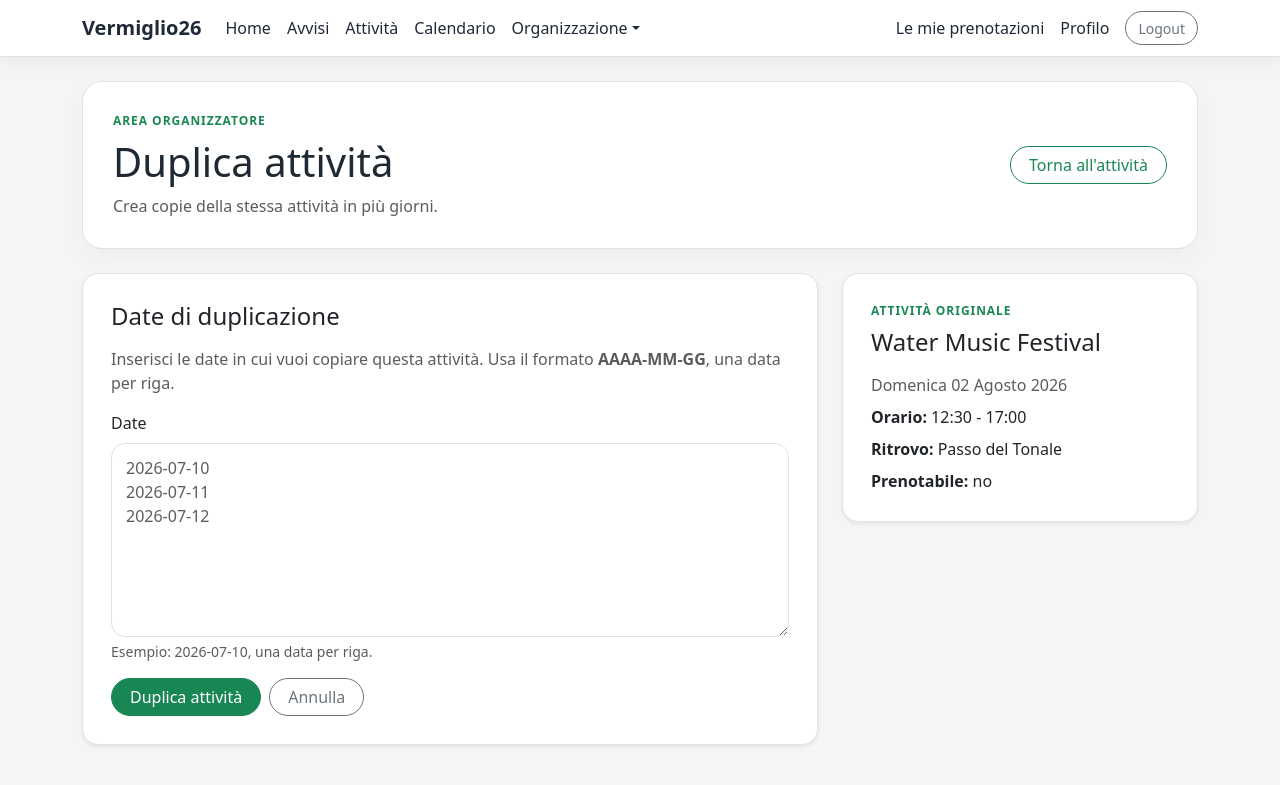
After one commit to ciaroo/mountain-group-planner, a Django app: page /activities/2/duplicate/ in a window 1280 px wide. The commit adds this page. Shown: the top 785 px of the page. Run offline with Django 5.2, Linux system fonts and the light colour scheme; a user stored in the database is signed in; data comes from the database, SQL or seed files in the repository; both versions use the stored data as it was after the commit.

Commit message:
aggiunte attività e migliorato layout calendario

```diff
--- a/activities/forms.py
+++ b/activities/forms.py
@@ -26,9 +26,9 @@ class ActivityForm(forms.ModelForm):
             "category": forms.Select(attrs={"class": "form-select"}),
             "description": forms.Textarea(attrs={"class": "form-control"}),
             "image": forms.ClearableFileInput(attrs={"class": "form-control"}),
-            "date": forms.DateInput(attrs={"class": "form-control", "type": "date"}),
-            "start_time": forms.TimeInput(attrs={"class": "form-control", "type": "time"}),
-            "end_time": forms.TimeInput(attrs={"class": "form-control", "type": "time"}),
+            "date": forms.DateInput(attrs={"class": "form-control","type": "date",},format="%Y-%m-%d",),
+            "start_time": forms.TimeInput(attrs={"class": "form-control","type": "time",},format="%H:%M",),
+            "end_time": forms.TimeInput(attrs={"class": "form-control","type": "time",},format="%H:%M"),
             "meeting_place": forms.TextInput(attrs={"class": "form-control"}),
             "max_participants": forms.NumberInput(attrs={"class": "form-control"}),
             "price": forms.NumberInput(
--- a/activities/urls.py
+++ b/activities/urls.py
@@ -16,6 +16,7 @@ urlpatterns = [
     path("<int:pk>/book/", views.book_activity, name="book_activity"),
     path("<int:pk>/cancel/", views.cancel_booking, name="cancel_booking"),
     path("<int:pk>/edit/", views.update_activity, name="update_activity"),
+    path("<int:pk>/duplicate/", views.duplicate_activity, name="duplicate_activity"),
     path("<int:pk>/delete/", views.delete_activity, name="delete_activity"),
     path("notices/", views.notice_list, name="notice_list"),
     path("notices/create/", views.create_notice, name="create_notice"),
--- a/activities/views.py
+++ b/activities/views.py
@@ -269,6 +269,93 @@ def update_activity(request, pk):
 
 
 @login_required
+def duplicate_activity(request, pk):
+    activity = get_object_or_404(Activity, pk=pk)
+
+    if not request.user.is_staff:
+        messages.error(request, "Non hai il permesso per duplicare attività.")
+        return redirect("activities:activity_detail", pk=activity.pk)
+
+    if request.method == "POST":
+        raw_dates = request.POST.get("dates", "")
+        date_lines = raw_dates.splitlines()
+
+        valid_dates = []
+        invalid_dates = []
+
+        for line in date_lines:
+            clean_line = line.strip()
+
+            if not clean_line:
+                continue
+
+            try:
+                parsed_date = datetime.strptime(clean_line, "%Y-%m-%d").date()
+                valid_dates.append(parsed_date)
+            except ValueError:
+                invalid_dates.append(clean_line)
+
+        if invalid_dates:
+            messages.error(
+                request,
+                "Alcune date non sono valide. Usa il formato AAAA-MM-GG, una data per riga."
+            )
+
+            context = {
+                "activity": activity,
+                "dates": raw_dates,
+                "invalid_dates": invalid_dates,
+            }
+
+            return render(request, "activities/duplicate_activity.html", context)
+
+        if not valid_dates:
+            messages.error(request, "Inserisci almeno una data valida.")
+
+            context = {
+                "activity": activity,
+                "dates": raw_dates,
+            }
+
+            return render(request, "activities/duplicate_activity.html", context)
+
+        created_count = 0
+
+        for new_date in valid_dates:
+            Activity.objects.create(
+                title=activity.title,
+                category=activity.category,
+                description=activity.description,
+                image=activity.image,
+                date=new_date,
+                start_time=activity.start_time,
+                end_time=activity.end_time,
+                meeting_place=activity.meeting_place,
+                max_participants=activity.max_participants,
+                price=activity.price,
+                what_to_bring=activity.what_to_bring,
+                requires_booking=activity.requires_booking,
+                created_by=request.user,
+            )
+
+            created_count += 1
+
+        messages.success(
+            request,
+            f"Attività duplicata correttamente per {created_count} giorno/i."
+        )
+
+        return redirect("activities:activity_detail", pk=activity.pk)
+
+    context = {
+        "activity": activity,
+        "dates": "",
+    }
+
+    return render(request, "activities/duplicate_activity.html", context)
+
+
+@login_required
 def delete_activity(request, pk):
     activity = get_object_or_404(Activity, pk=pk)
 
@@ -302,6 +389,32 @@ def activity_calendar(request):
     activities_by_date = {}
 
     for activity in activities:
+        activity_start = datetime.combine(
+            activity.date,
+            activity.start_time
+        )
+
+        if activity.end_time:
+            activity_end = datetime.combine(
+                activity.date,
+                activity.end_time
+            )
+        else:
+            activity_end = activity_start + timedelta(hours=3)
+
+        duration_minutes = int(
+            (activity_end - activity_start).total_seconds() / 60
+        )
+
+        activity.duration_minutes = duration_minutes
+
+        if duration_minutes <= 120:
+            activity.duration_class = "duration-short"
+        elif duration_minutes <= 240:
+            activity.duration_class = "duration-medium"
+        else:
+            activity.duration_class = "duration-long"
+
         if activity.date not in activities_by_date:
             activities_by_date[activity.date] = []
 
@@ -312,7 +425,6 @@ def activity_calendar(request):
     }
 
     return render(request, "activities/activity_calendar.html", context)
-
 
 def today_program(request):
     restricted_redirect = registration_only_redirect(request)
--- a/templates/activities/activity_detail.html
+++ b/templates/activities/activity_detail.html
@@ -35,9 +35,13 @@
     </section>
 
     {% if user.is_authenticated and user.is_staff %}
-        <div class="d-flex gap-2 mb-4">
+        <div class="d-flex flex-wrap gap-2 mb-4">
             <a href="{% url 'activities:update_activity' activity.pk %}" class="btn btn-outline-success">
                 Modifica
+            </a>
+
+            <a href="{% url 'activities:duplicate_activity' activity.pk %}" class="btn btn-outline-primary">
+                Duplica
             </a>
 
             <a href="{% url 'activities:delete_activity' activity.pk %}" class="btn btn-outline-danger">
--- /dev/null
+++ b/templates/activities/duplicate_activity.html
@@ -0,0 +1,126 @@
+{% extends "base.html" %}
+
+{% block title %}Duplica attività{% endblock %}
+
+{% block content %}
+    <section class="page-header mb-4">
+        <div>
+            <div class="section-label">
+                Area organizzatore
+            </div>
+
+            <h1 class="mb-2">
+                Duplica attività
+            </h1>
+
+            <p class="text-muted mb-0">
+                Crea copie della stessa attività in più giorni.
+            </p>
+        </div>
+
+        <div>
+            <a href="{% url 'activities:activity_detail' activity.pk %}" class="btn btn-outline-success">
+                Torna all'attività
+            </a>
+        </div>
+    </section>
+
+    <div class="row">
+        <div class="col-lg-8 mb-4">
+            <section class="card shadow-sm clean-card">
+                <div class="card-body">
+                    <h2 class="h4 mb-3">
+                        Date di duplicazione
+                    </h2>
+
+                    <p class="text-muted">
+                        Inserisci le date in cui vuoi copiare questa attività.
+                        Usa il formato <strong>AAAA-MM-GG</strong>, una data per riga.
+                    </p>
+
+                    <form method="post">
+                        {% csrf_token %}
+
+                        <div class="mb-3">
+                            <label for="dates" class="form-label">
+                                Date
+                            </label>
+
+                            <textarea
+                                id="dates"
+                                name="dates"
+                                class="form-control app-input"
+                                rows="7"
+                                placeholder="2026-07-10&#10;2026-07-11&#10;2026-07-12"
+                            >{{ dates }}</textarea>
+
+                            <div class="form-text">
+                                Esempio: 2026-07-10, una data per riga.
+                            </div>
+                        </div>
+
+                        {% if invalid_dates %}
+                            <div class="alert alert-danger">
+                                <strong>Date non valide:</strong>
+                                {{ invalid_dates|join:", " }}
+                            </div>
+                        {% endif %}
+
+                        <div class="d-flex flex-wrap gap-2">
+                            <button type="submit" class="btn btn-success">
+                                Duplica attività
+                            </button>
+
+                            <a href="{% url 'activities:activity_detail' activity.pk %}" class="btn btn-outline-secondary">
+                                Annulla
+                            </a>
+                        </div>
+                    </form>
+                </div>
+            </section>
+        </div>
+
+        <div class="col-lg-4 mb-4">
+            <section class="card shadow-sm clean-card">
+                <div class="card-body">
+                    <div class="section-label">
+                        Attività originale
+                    </div>
+
+                    <h2 class="h4 mb-3">
+                        {{ activity.title }}
+                    </h2>
+
+                    <p class="text-muted mb-2">
+                        {{ activity.date|date:"l d F Y" }}
+                    </p>
+
+                    <p class="mb-2">
+                        <strong>Orario:</strong>
+                        {{ activity.start_time|time:"H:i" }}
+                        {% if activity.end_time %}
+                            - {{ activity.end_time|time:"H:i" }}
+                        {% endif %}
+                    </p>
+
+                    <p class="mb-2">
+                        <strong>Ritrovo:</strong>
+                        {{ activity.meeting_place }}
+                    </p>
+
+                    {% if activity.requires_booking %}
+                        <p class="mb-0">
+                            <strong>Prenotabile:</strong>
+                            sì
+                        </p>
+                    {% else %}
+                        <p class="mb-0">
+                            <strong>Prenotabile:</strong>
+                            no
+                        </p>
+                    {% endif %}
+                </div>
+            </section>
+        </div>
+    </div>
+{% endblock %}
```
Also changed, not shown: templates/activities/activity_calendar.html (+32 -13 lines), db.sqlite3, media/activities/34636-val-di-sole-cascate-saent-giampaolo-calza.37ad90be.jpg (added), media/activities/cascate-di-saent-rabbi-andreas-tamanini-ilovevaldinon-5.jpg (added), media/activities/rif_2.jpg (added), media/activities/saentfeatured_2.jpg (added).
